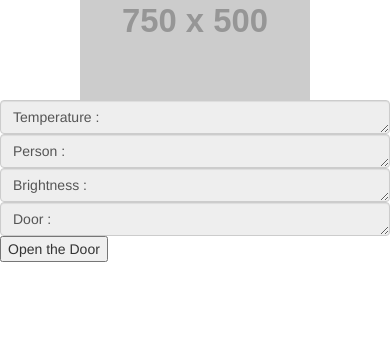
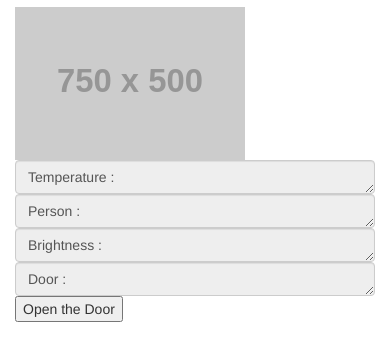
Before and after one commit to exceed-smarthome-zvw/smart-home, a plain HTML site: page index.html in a window 390 px wide. Shown: the part 53-414 px from the top of the page. Drawn offline with nearby package versions, Linux system fonts and the light colour scheme; no server answers; placeholder pictures from the web are drawn by us.

Commit message:
change box position

```diff
--- a/index.css
+++ b/index.css
@@ -70,3 +70,11 @@ input:checked + .slider:before {
 #onofftab{
     color: white;
 }
+
+.form-control{
+
+}
+
+#mid{
+    margin-top: 60px;
+}
--- a/index.html
+++ b/index.html
@@ -18,7 +18,8 @@
   <link rel="stylesheet" href="index.css" type="text/css">
 
 
-  <head>
+</head>
+
 <body>
   <div>
     <nav class="navbar navbar-inverse navbar-fixed-top" role="navigation">
@@ -50,18 +51,19 @@
       </div>
       <!-- /.container -->
     </nav>
-
-        <center>
+    <div class="rows" id="mid">
       <div class="col-md-8">
         <img class="img-responsive" src="http://placehold.it/750x500" alt="">
       </div>
-        </center>
 
+      <div class='col-md-3'>
         <textarea id='tempbox' class="form-control" disabled="" rows="1">Temperature : </textarea>
         <textarea id='personbox' class="form-control" disabled="" rows="1">Person : </textarea>
         <textarea id='lightbox' class="form-control" disabled="" rows="1">Brightness : </textarea>
         <textarea id='doorbox' class="form-control" disabled="" rows="1">Door : </textarea>
         <button id='doorbutton' value='close'>Open the Door</button>
+      </div>
+    </div>
   </div>
 
   <script src='index.js'></script>
```
Lines whose indentation alone changed are shown as unchanged.
